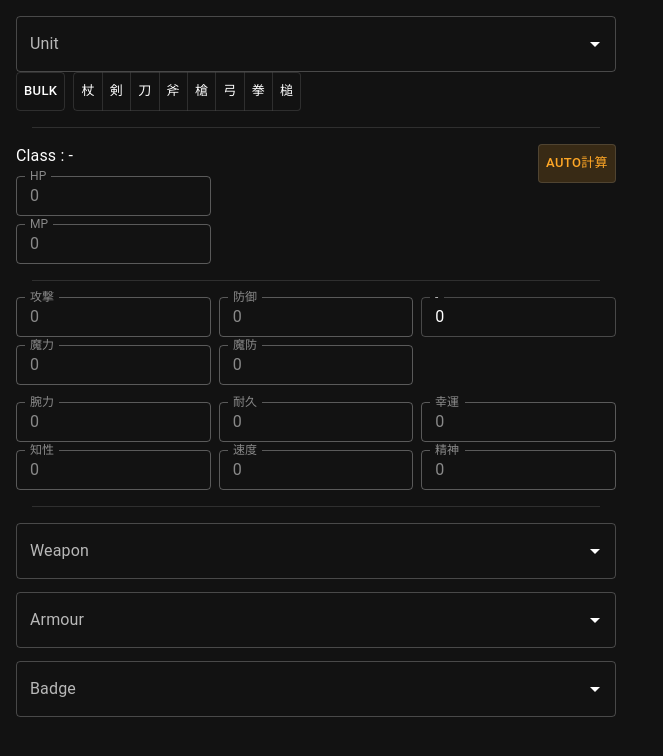
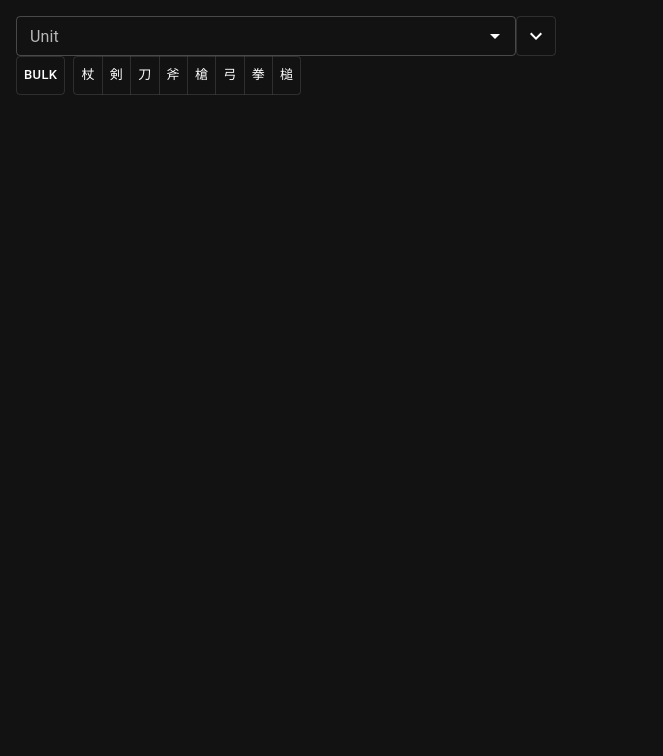
Before and after one commit to k0d1k-65/ae, a React (Create React App) app: page / in a window 1280 px wide. Shown: the top 756 px of the page, without its empty margins (0-663 px from the left). Built offline with nearby package versions, Linux system fonts and the light colour scheme.

Commit message:
ユニット詳細アコーディオン化

```diff
--- a/package.json
+++ b/package.json
@@ -5,6 +5,7 @@
   "dependencies": {
     "@emotion/react": "^11.10.4",
     "@emotion/styled": "^11.10.4",
+    "@mui/icons-material": "^5.10.9",
     "@mui/material": "^5.10.10",
     "@mui/styled-engine-sc": "^5.10.6",
     "@testing-library/jest-dom": "^5.16.5",
--- a/src/components/UnitBase.tsx
+++ b/src/components/UnitBase.tsx
@@ -1,5 +1,5 @@
 import * as React from 'react';
-import { Divider, Grid, TextField, ToggleButton } from '@mui/material';
+import { Accordion, AccordionDetails, AccordionSummary, Divider, Grid, TextField, ToggleButton } from '@mui/material';
 import { Box } from '@mui/system';
 import { getArmourByWeapon } from '../common/constants/ArmourType';
 import { LightShadowType } from '../common/constants/LightShadowType';
@@ -16,6 +16,7 @@ import { StyleChip } from './utility/StyleChip';
 import { UnitWeaponSelectBox } from './UnitWeaponSelect';
 import { UnitArmourSelectBox } from './UnitArmourSelect';
 import { UnitBadgeSelectBox } from './UnitBadgeSelect';
+import ExpandMoreIcon from '@mui/icons-material/ExpandMore';
 
 export default function UnitBase() {
   const unitData = fetchUnits();
@@ -24,6 +25,8 @@ export default function UnitBase() {
   const badgeData = fetchBadges();
 
   const [unit, setUnit] = React.useState<Unit|null>(null);
+  const [unitDetailOpened, setUnitDetailOpened] = React.useState(false);
+
   const [unitLightShadow, setUnitLightShadow] = React.useState<LightShadowType|null>(null);
   const [unitLightShadowNumber, setUnitLightShadowNumber] = React.useState<number>(0);
 
@@ -100,15 +103,42 @@ export default function UnitBase() {
     <Box
       margin={2}
       maxWidth={600}
-      display={'flex'}
-      flexDirection={'column'}
     >
+      <Grid container>
+        <Grid item xs={10}>
           {/* ユニット選択ボックス */}
           <UnitSelectBox
             units={unitData}
             onSelected={setUnit}
+            // size={'small'}
           />
+        </Grid>
+        <Grid item xs={2}>
+          <ToggleButton
+            value={0}
+            selected={unitDetailOpened}
+            onChange={() => setUnitDetailOpened(!unitDetailOpened)}
+            size={'small'}
+          >
+            <ExpandMoreIcon />
+          </ToggleButton>
+        </Grid>
+      </Grid>
 
+      <Accordion
+        disableGutters
+        expanded={unitDetailOpened}
+        sx={{
+          '&:before': {
+            display: 'none',
+          }
+        }}
+      >
+        <AccordionSummary style={{display: 'none'}}>
+        </AccordionSummary>
+        <AccordionDetails
+          sx={{ margin: '.5rem 0' }}
+        >
           {/* スタイルボーナスONOFF指定チェックボックス */}
           {/*
             <span>スタイルボーナス</span>
@@ -138,12 +168,10 @@ export default function UnitBase() {
             </ToggleButton>
           */}
 
-      <Divider variant="middle" sx={{margin: 2}} />
-
           <Grid container spacing={1}>
             {/* クラス名テキスト */}
             <Grid item xs={12} sx={{ position: 'relative' }}>
-          <>Class : {!!unit ? unit.className : "-"}</>
+              <span style={{fontSize: '80%'}}>Class : {!!unit ? unit.className : "-"}</span>
               <StyleChip styleType={!!unit ? unit.styleType : null}/>
 
               {/* auto計算 */}
@@ -188,7 +216,7 @@ export default function UnitBase() {
             </Grid>
           </Grid>
 
-      <Divider variant="middle" sx={{margin: 2}} />
+          <Divider variant="middle" sx={{margin: 1}} />
 
           <Grid container spacing={1}>
             <Grid item xs={4}>
@@ -252,7 +280,7 @@ export default function UnitBase() {
             </Grid>
           </Grid>
 
-      <Spacer size={1} axis="horizontal" style={{margin: 8}}/>
+          <Spacer size={32} axis="horizontal" style={{margin: 8}}/>
 
           <Grid container spacing={1}>
             <Grid item xs={4}>
@@ -318,7 +346,7 @@ export default function UnitBase() {
 
           </Grid>
 
-      <Divider variant="middle" sx={{margin: 2}} />
+          <Divider variant="middle" sx={{margin: 1}} />
 
           {/* 武器選択ボックス */}
           <UnitWeaponSelectBox
@@ -329,7 +357,7 @@ export default function UnitBase() {
             onSelected={setWeapon}
           />
 
-      <Spacer size={32} axis="horizontal" style={{margin: 6}}/>
+          <Spacer size={32} axis="horizontal" style={{margin: 4}}/>
 
           {/* 防具選択ボックス */}
           <UnitArmourSelectBox
@@ -340,7 +368,7 @@ export default function UnitBase() {
             onSelected={setArmour}
           />
 
-      <Spacer size={32} axis="horizontal" style={{margin: 6}}/>
+          <Spacer size={32} axis="horizontal" style={{margin: 4}}/>
 
           {/* バッジ選択ボックス */}
           <UnitBadgeSelectBox
@@ -349,7 +377,8 @@ export default function UnitBase() {
             selecting={badge}
             onSelected={setBadge}
           />
-
+        </AccordionDetails>
+      </Accordion>
     </Box>
   );
 }
--- a/src/components/UnitSelect.tsx
+++ b/src/components/UnitSelect.tsx
@@ -74,7 +74,7 @@ export function UnitSelectBox(props: {units: Unit[], onSelected: (s: Unit|null)
   }
 
   return (
-    <>
+    <Box display={'flex'} flexDirection={'column'}>
       {/* ユニット一覧オートコンプリート */}
       <Autocomplete
         id="UnitSelectBox"
@@ -82,7 +82,7 @@ export function UnitSelectBox(props: {units: Unit[], onSelected: (s: Unit|null)
         groupBy={(opt) => getWeaponLabel(opt.weapon)}
         getOptionLabel={(opt) => opt.name}
         renderOption={handleRenderOption}
-        // sx={{ width: 300 }}
+        size={'small'}
         renderInput={handleRender}
         onChange={handleUnitChange}
       />
@@ -115,6 +115,6 @@ export function UnitSelectBox(props: {units: Unit[], onSelected: (s: Unit|null)
           })}
         </ToggleButtonGroup>
       </Box>
-    </>
+    </Box>
   );
 }
```
Also changed, not shown: 1 other file (tests, documents, lock files or other folders). Lines whose indentation alone changed are shown as unchanged.
